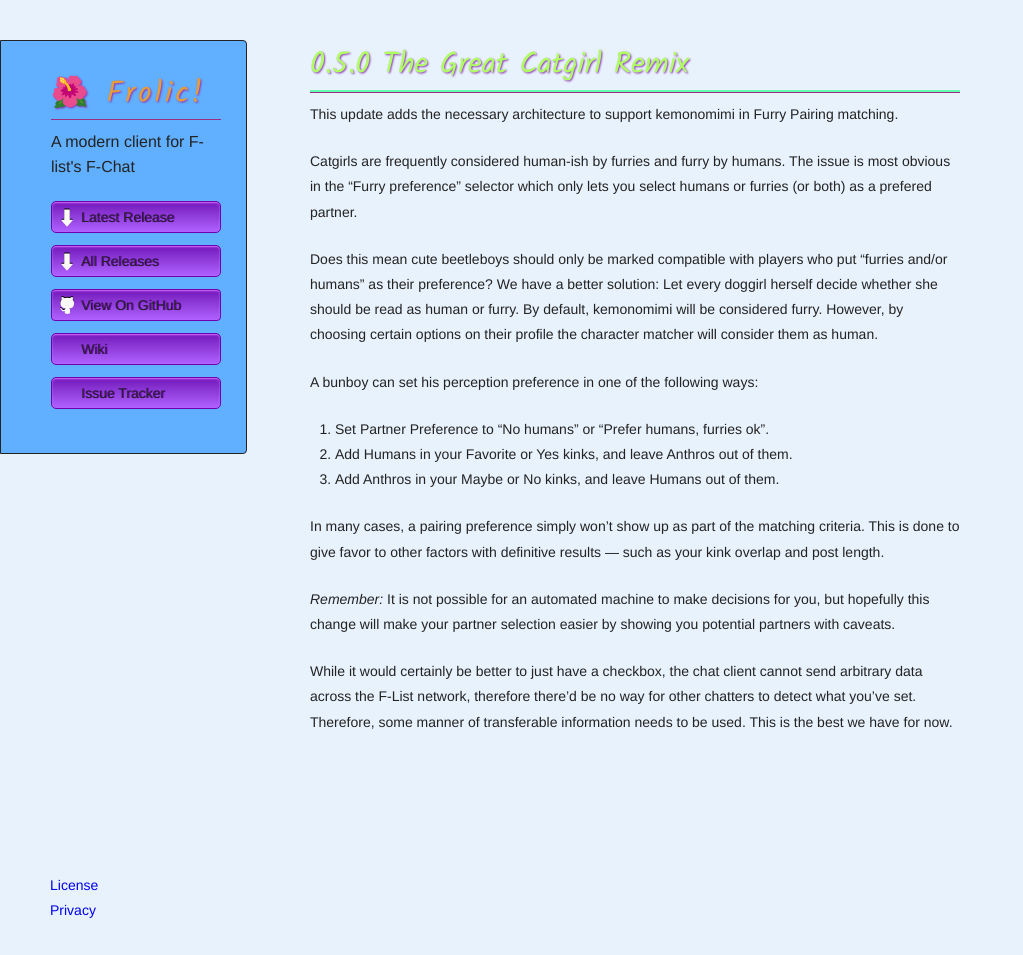
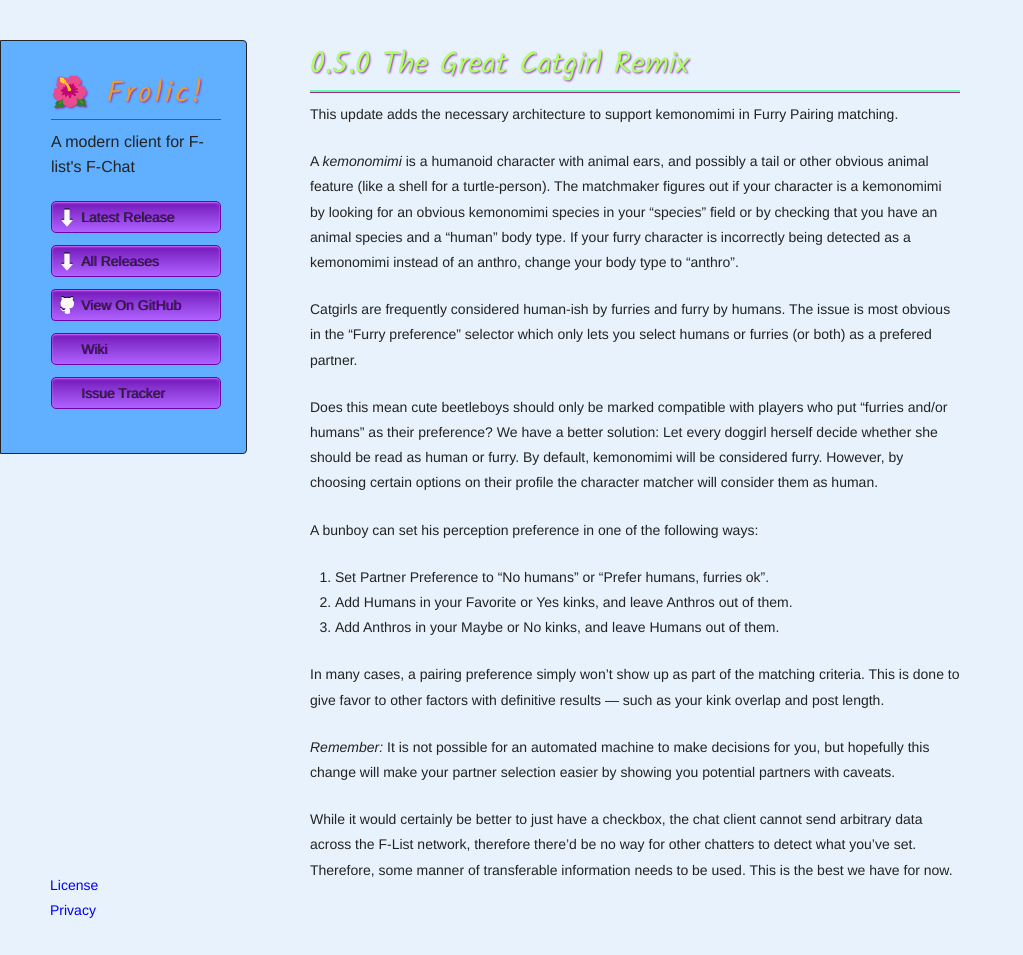
Before and after one commit to Frolic-chat/frolic-chat.github.io, a Jekyll site: the page built from wiki/features/Kemonomimi.md, in a window 1280 px wide and 955 px high. Shown: the whole window, without its empty margins (0-1023 px from the left). Built offline with Jekyll 4.4.1, drawn with Linux system fonts in a browser that asks for light colours.

Commit message:
Explain catgirls to plebs

```diff
--- a/wiki/features/Kemonomimi.md
+++ b/wiki/features/Kemonomimi.md
@@ -5,6 +5,8 @@ excerpt: How to ensure you're perceived as kemonomimi
 ---
 # 0.5.0 The Great Catgirl Remix
 This update adds the necessary architecture to support kemonomimi in Furry Pairing matching.
+
+<small>A _kemonomimi_ is a humanoid character with animal ears, and possibly a tail or other obvious animal feature (like a shell for a turtle-person). The matchmaker figures out if your character is a kemonomimi by looking for an obvious kemonomimi species in your "species" field or by checking that you have an animal species and a "human" body type. If your furry character is incorrectly being detected as a kemonomimi instead of an anthro, change your body type to "anthro".</small>
 
 Catgirls are frequently considered human-ish by furries and furry by humans. The issue is most obvious in the "Furry preference" selector which only lets you select humans or furries (or both) as a prefered partner.
 
```
